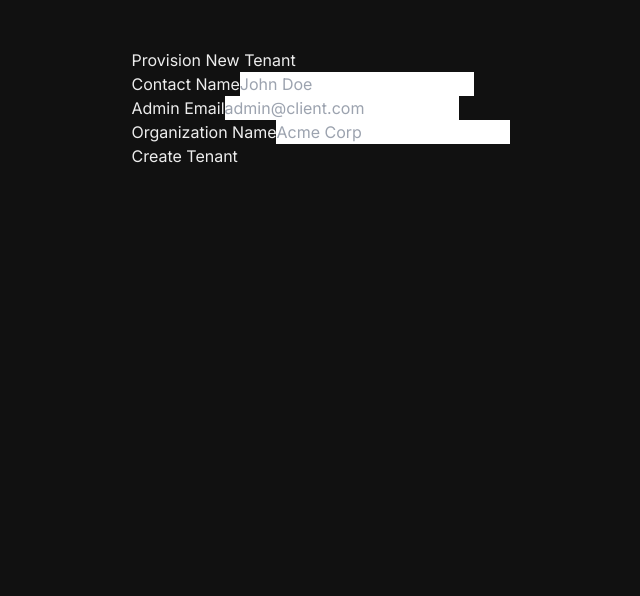
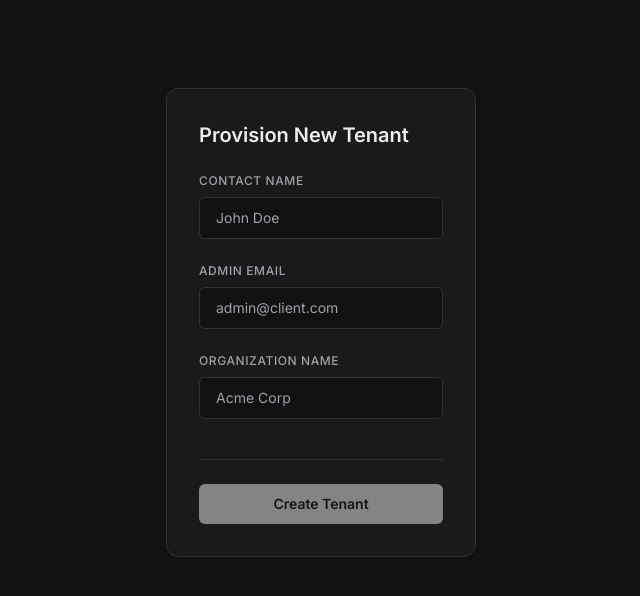
Before and after one commit to jeetsingh008/tenant-flow, an Angular app: page /add-tenant in a window 1280 px wide. Shown: the top 596 px of the page, without its empty margins (319-959 px from the left). Built offline with nearby package versions, Linux system fonts and the light colour scheme.

Commit message:
Added some styling to the form component to match the UI

```diff
--- a/src/app/components/add-tenant/add-tenant.html
+++ b/src/app/components/add-tenant/add-tenant.html
@@ -1,45 +1,57 @@
-<div class="form-container">
-  <h2>Provision New Tenant</h2>
+<div class="w-full max-w-[500px] mx-auto mt-10">
+  <div class="bg-[#1a1a1a] border border-[#333333] rounded-xl p-8 shadow-sm">
+    <h2 class="text-xl font-semibold m-0 mb-6 text-[#ededed]">Provision New Tenant</h2>
 
     <!-- Use the standard Angular submit handler to trigger our component logic -->
-  <form [formRoot]="tenantForm">
+    <form [formRoot]="tenantForm" class="flex flex-col gap-6">
 
-    <div class="input-group">
-      <label>Contact Name</label>
+      <div class="flex flex-col gap-2">
+        <label class="text-[#a1a1aa] text-xs font-medium uppercase tracking-wider">Contact Name</label>
         <!-- [formField] binds directly to the specific field in the form tree -->
-      <input type="text" [formField]="tenantForm.name" placeholder="John Doe" />
+        <input type="text" [formField]="tenantForm.name" placeholder="John Doe" class="px-4 py-2.5 rounded-md border border-[#333333] bg-[#111111] text-[#ededed] text-sm w-full outline-none transition-colors duration-200 focus:border-[#666666] placeholder:text-[#a1a1aa]" />
 
         <!-- Read validation state directly from the field signal -->
         @if (tenantForm.name().invalid() && tenantForm.name().touched()) {
+          <div class="mt-1 flex flex-col gap-1">
             @for (error of tenantForm.name().errors(); track error.kind) {
-          <span class="error">{{ error.message }}</span>
+              <span class="text-[#f87171] text-xs font-medium">{{ error.message }}</span>
             }
+          </div>
         }
       </div>
 
-    <div class="input-group">
-      <label>Admin Email</label>
-      <input type="email" [formField]="tenantForm.email" placeholder="admin@client.com" />
+      <div class="flex flex-col gap-2">
+        <label class="text-[#a1a1aa] text-xs font-medium uppercase tracking-wider">Admin Email</label>
+        <input type="email" [formField]="tenantForm.email" placeholder="admin@client.com" class="px-4 py-2.5 rounded-md border border-[#333333] bg-[#111111] text-[#ededed] text-sm w-full outline-none transition-colors duration-200 focus:border-[#666666] placeholder:text-[#a1a1aa]" />
 
         @if (tenantForm.email().invalid() && tenantForm.email().touched()) {
+          <div class="mt-1 flex flex-col gap-1">
             @for (error of tenantForm.email().errors(); track error.kind) {
-          <span class="error">{{ error.message }}</span>
+              <span class="text-[#f87171] text-xs font-medium">{{ error.message }}</span>
             }
+          </div>
         }
       </div>
 
-    <div class="input-group">
-      <label>Organization Name</label>
-      <input type="text" [formField]="tenantForm.companyName" placeholder="Acme Corp" />
+      <div class="flex flex-col gap-2">
+        <label class="text-[#a1a1aa] text-xs font-medium uppercase tracking-wider">Organization Name</label>
+        <input type="text" [formField]="tenantForm.companyName" placeholder="Acme Corp" class="px-4 py-2.5 rounded-md border border-[#333333] bg-[#111111] text-[#ededed] text-sm w-full outline-none transition-colors duration-200 focus:border-[#666666] placeholder:text-[#a1a1aa]" />
 
         @if (tenantForm.companyName().invalid() && tenantForm.companyName().touched()) {
+          <div class="mt-1 flex flex-col gap-1">
             @for (error of tenantForm.companyName().errors(); track error.kind) {
-          <span class="error">{{ error.message }}</span>
+              <span class="text-[#f87171] text-xs font-medium">{{ error.message }}</span>
             }
+          </div>
         }
       </div>
 
       <!-- Disable button if the entire form tree is invalid -->
-    <button type="submit" [disabled]="tenantForm().invalid()">Create Tenant</button>
+      <div class="mt-4 pt-6 border-t border-[#333333]">
+        <button type="submit" [disabled]="tenantForm().invalid()" class="w-full cursor-pointer bg-[#ededed] text-[#111111] rounded-md px-4 py-2.5 font-semibold text-sm transition-colors duration-200 hover:bg-[#d4d4d8] disabled:opacity-50 disabled:cursor-not-allowed">
+          Create Tenant
+        </button>
+      </div>
     </form>
   </div>
+</div>
```
Lines whose indentation alone changed are shown as unchanged.
